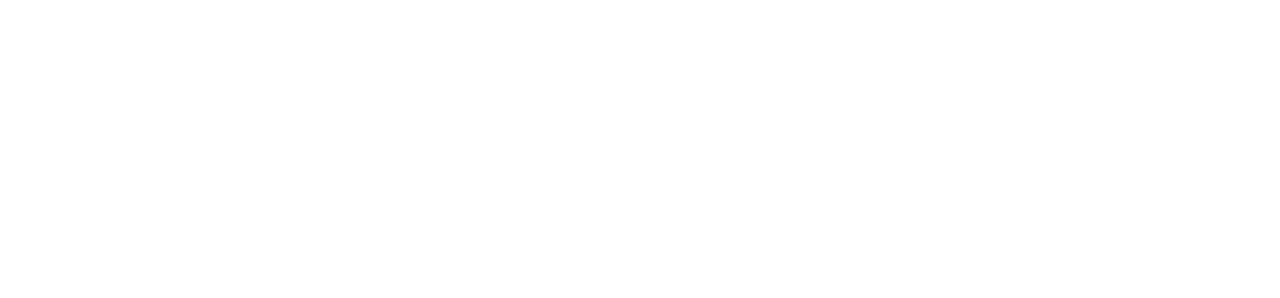
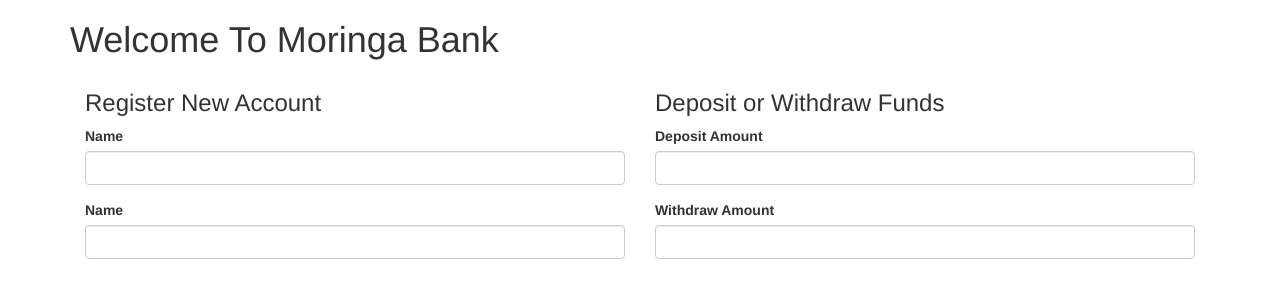
Before and after one commit to Vinge1718/js-Basics, a plain HTML site: page index.html in a window 1280 px wide. Drawn offline with Linux system fonts and the light colour scheme.

Commit message:
design of the bank form

```diff
--- a/CSS/styling.css
+++ b/CSS/styling.css
@@ -0,0 +1,3 @@
+#currentBalance{
+  display: none;
+}
--- a/index.html
+++ b/index.html
@@ -9,7 +9,39 @@
     <title>Bank Account</title>
   </head>
   <body>
-
+    <div class="container">
+      <h1>Welcome To Moringa Bank</h1>
+      <div class="col-sm-6">
+        <h3>Register New Account</h3>
+        <form>
+          <div class="form-group">
+            <label for="name">Name</label>
+            <input class="form-control" id="clientName" type="text">
+          </div>
+          <div class="form-group">
+            <label for="innitialDeposit">Name</label>
+            <input class="form-control" id="innitialDeposit" type="numbert">
+          </div>
+        </form>
+      </div>
+      <div class="col-sm-6">
+        <h3>Deposit or Withdraw Funds</h3>
+        <form>
+          <div class="form-group">
+            <label for="depositAmount">Deposit Amount</label>
+            <input class="form-control" id="depositAmount" type="number">
+          </div>
+          <div class="form-group">
+            <label for="withdrawAmount">Withdraw Amount</label>
+            <input class="form-control" id="withdrawAmount" type="number">
+          </div>
+        </form>
+      </div>
+      <div id="currentBalance">
+        <h4>Your New Balance is:</h4>
+        <span>Ksh.</span>
+      </div>
+    </div>
 
   </body>
 </html>
```
